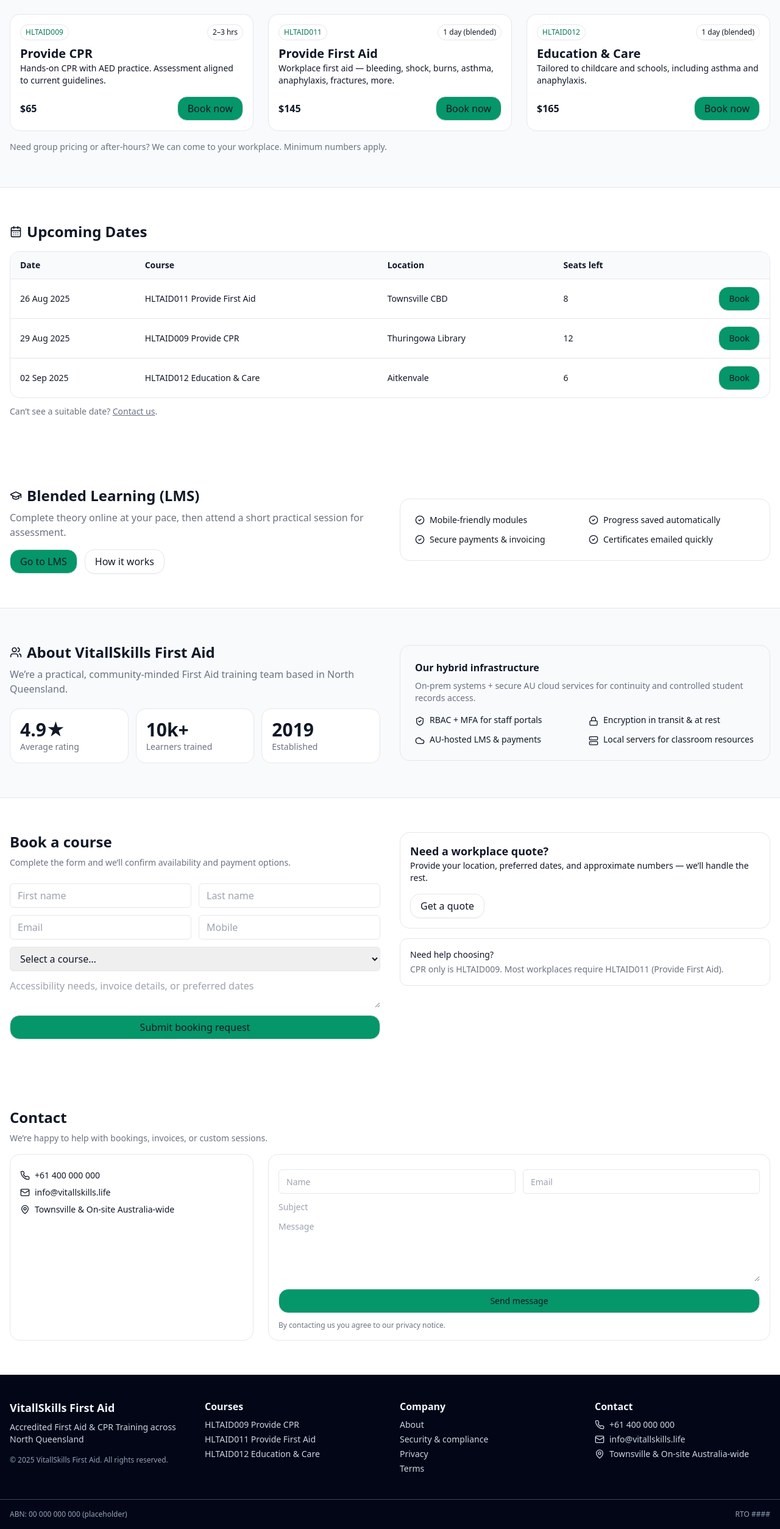
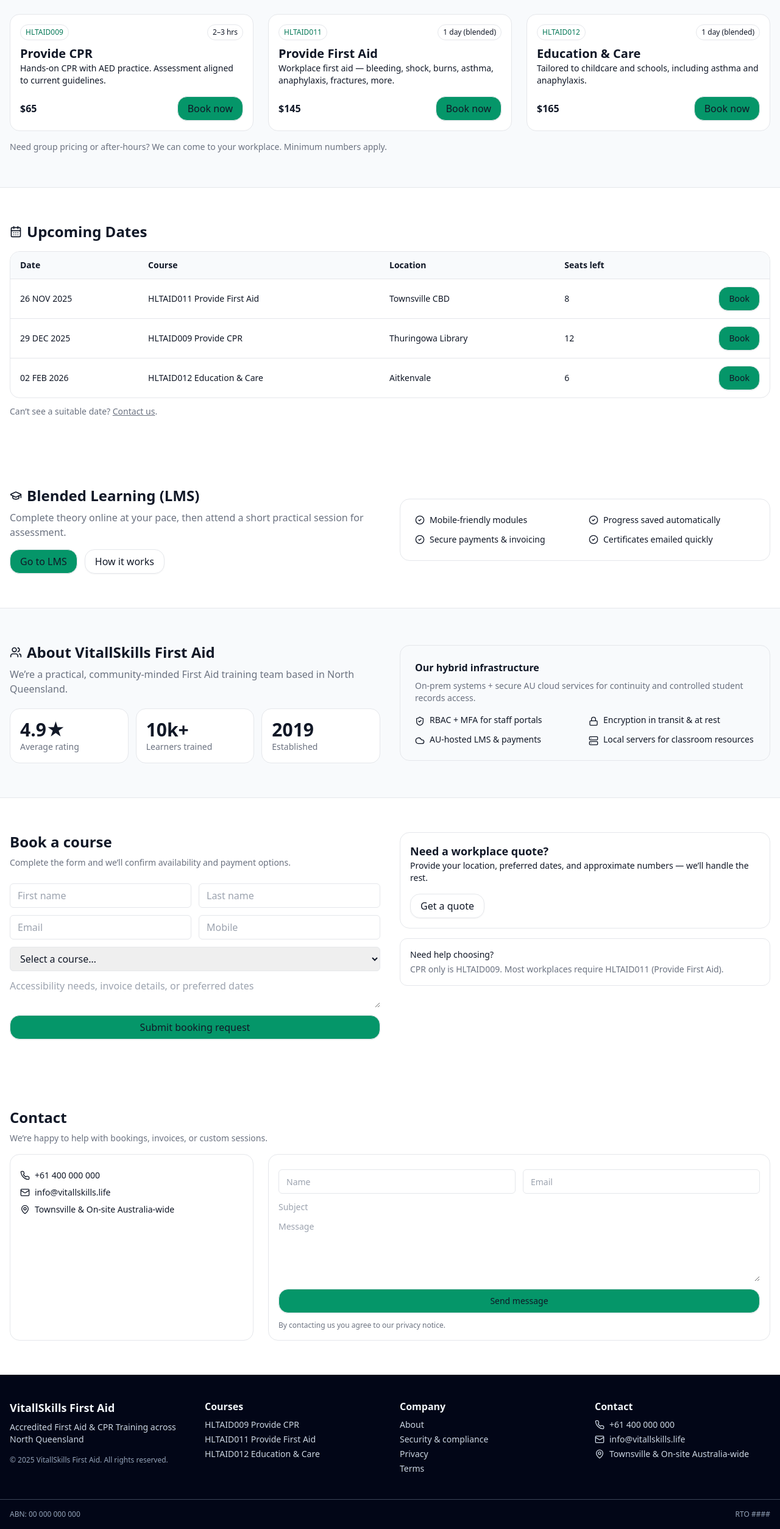
Before and after one commit to githubfandeveloper/vitallskills, a React (Vite) app: page / in a window 1280 px wide. Shown: the part 952-3460 px from the top of the page at 61% size. Built offline with nearby package versions, Linux system fonts and the light colour scheme.

Commit message:
Update vital_skills_website_initial_build.jsx

```diff
--- a/src/vital_skills_website_initial_build.jsx
+++ b/src/vital_skills_website_initial_build.jsx
@@ -32,9 +32,9 @@ const courses = [
 ];
 
 const schedule = [
-  { date: "26 Aug 2025", course: "HLTAID011 Provide First Aid", location: "Townsville CBD", seats: 8 },
-  { date: "29 Aug 2025", course: "HLTAID009 Provide CPR", location: "Thuringowa Library", seats: 12 },
-  { date: "02 Sep 2025", course: "HLTAID012 Education & Care", location: "Aitkenvale", seats: 6 },
+  { date: "26 NOV 2025", course: "HLTAID011 Provide First Aid", location: "Townsville CBD", seats: 8 },
+  { date: "29 DEC 2025", course: "HLTAID009 Provide CPR", location: "Thuringowa Library", seats: 12 },
+  { date: "02 FEB 2026", course: "HLTAID012 Education & Care", location: "Aitkenvale", seats: 6 },
 ];
 
 function scrollToId(id) {
@@ -383,7 +383,7 @@ export default function VitallSkillsSite() {
         </div>
         <div className="border-t" style={{ borderColor: "rgba(148,163,184,0.4)" }}>
           <div className="container mx-auto px-4 py-4 text-xs text-slate-400 flex flex-wrap items-center justify-between gap-2">
-            <span>ABN: 00 000 000 000 (placeholder)</span>
+            <span>ABN: 00 000 000 000</span>
             <span>{config.rto}</span>
           </div>
         </div>
```
